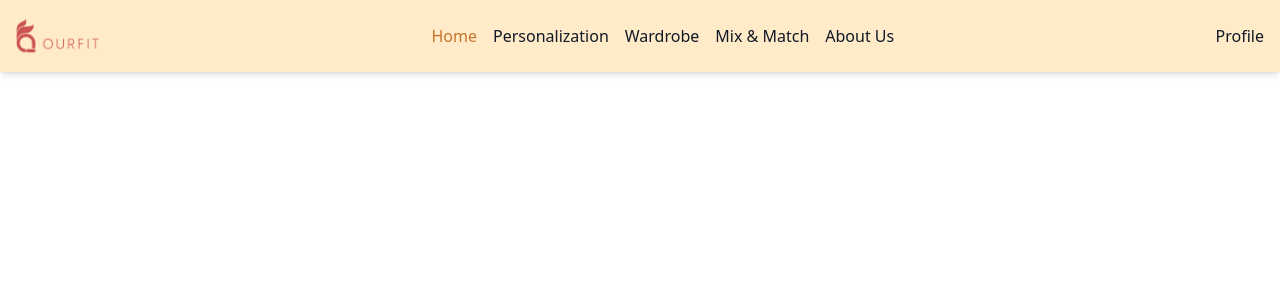
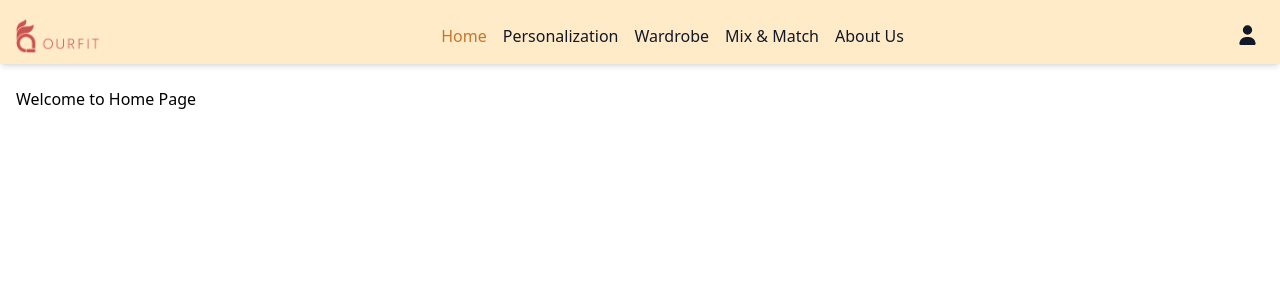
Before and after one commit to rainandakhumairoh/ourfit-web, a React (Vite) app: page / in a window 1280 px wide. Shown: the top 300 px of the page. Built offline with nearby package versions, Linux system fonts and the light colour scheme.

Commit message:
fixed navbar

```diff
--- a/package.json
+++ b/package.json
@@ -10,6 +10,8 @@
     "preview": "vite preview"
   },
   "dependencies": {
+    "@fortawesome/free-solid-svg-icons": "^7.1.0",
+    "@fortawesome/react-fontawesome": "^3.1.0",
     "@tailwindcss/vite": "^4.1.14",
     "flowbite": "^3.1.2",
     "flowbite-react": "^0.12.9",
--- a/src/components/Navbar/Navbar.jsx
+++ b/src/components/Navbar/Navbar.jsx
@@ -1,9 +1,12 @@
 import logo from '../../assets/logohorizontal.png';
 import { Link, useLocation, useNavigate } from 'react-router-dom';
+import { FontAwesomeIcon } from '@fortawesome/react-fontawesome';
+import { faUser } from '@fortawesome/free-solid-svg-icons';
 import { useContext, useEffect } from 'react';
 import { initFlowbite } from 'flowbite';
 
 export default function Navbar() {
+  const location = useLocation();
 
     const getLinkClass = (path) => {
     return location.pathname === path
@@ -12,7 +15,7 @@ export default function Navbar() {
   };
 
 return (
-    <nav className="bg-primary shadow-md fixed top-0 w-full z-50">
+    <nav className="bg-primary shadow-md fixed top-0 w-full z-50 h-16">
       <div className="max-w-screen-xl mx-auto flex items-center p-4">
         {/* Logo kiri */}
         <Link to="/" className="flex items-center">
@@ -31,7 +34,7 @@ return (
         {/* Profile kanan */}
         <div>
           <Link to="/profile" className={getLinkClass('/profile')}>
-            Profile
+            <FontAwesomeIcon icon={faUser} className="mr-1 text-xl" />
           </Link>
         </div>
       </div>
--- a/src/pages/MainLayout/MainLayout.jsx
+++ b/src/pages/MainLayout/MainLayout.jsx
@@ -3,9 +3,9 @@ import { Outlet } from 'react-router-dom';
 
 export default function MainLayout() {
   return (
-    <div className="flex flex-col min-h-screen">
+    <div className="flex flex-col min-h-screen ">
       <Navbar />
-      <main className="flex-grow p-4">
+      <main className="flex-grow p-4 pt-[87px]">
         <Outlet />
       </main>
     </div>
```
Also changed, not shown: 1 other file (tests, documents, lock files or other folders).
